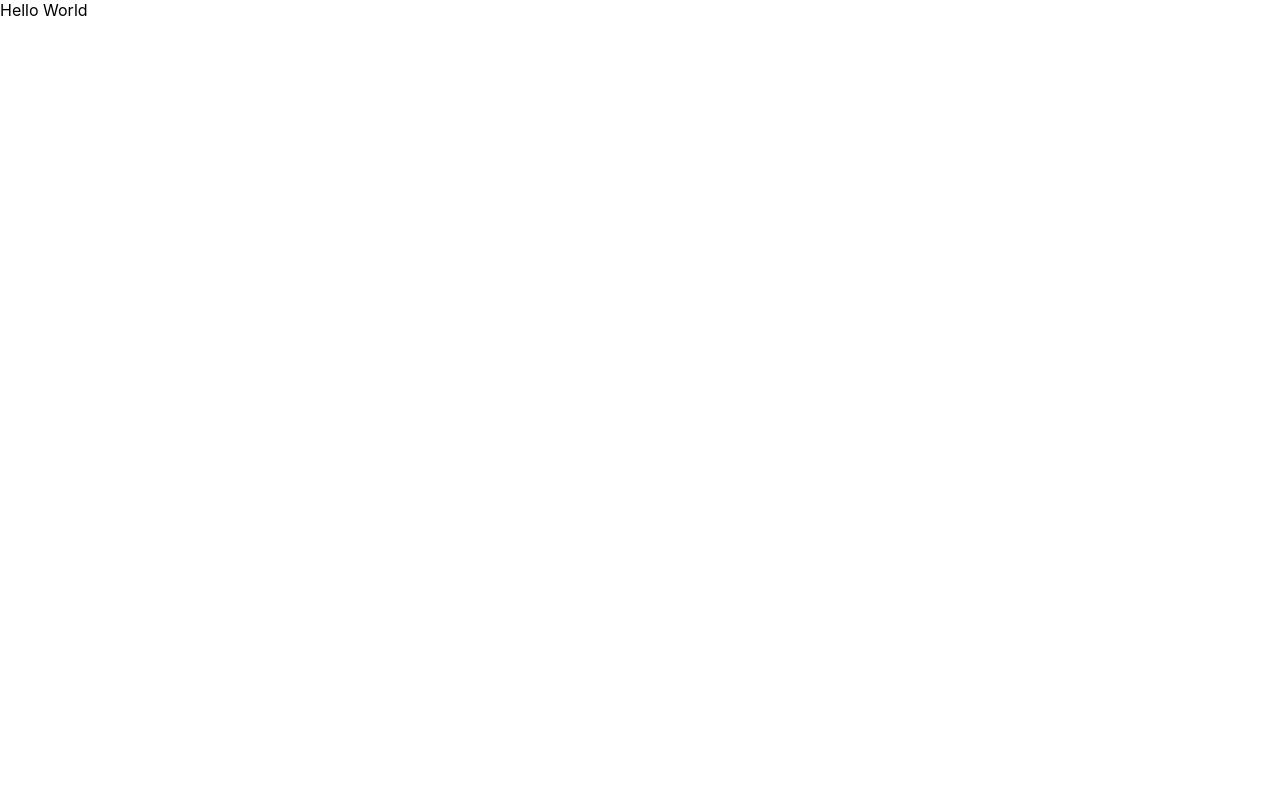
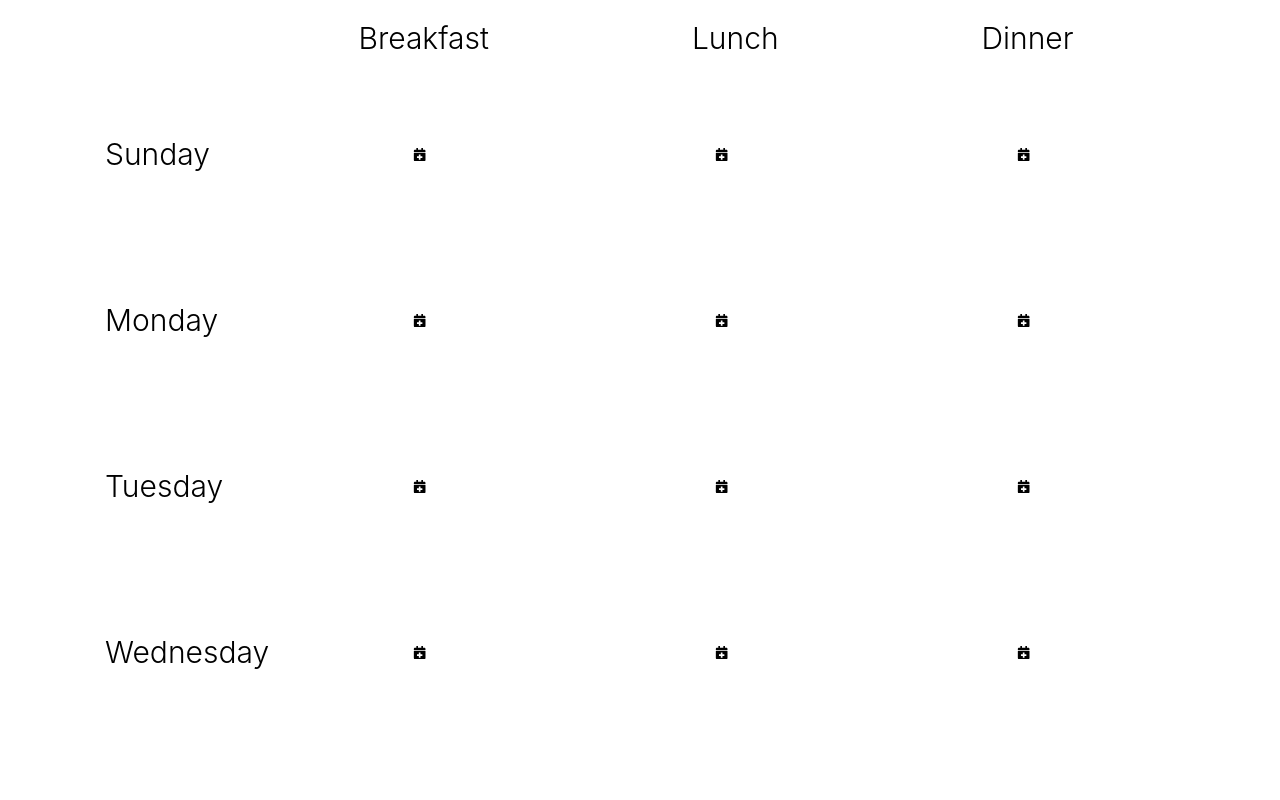
Before and after one commit to guilhermemalfatti/react-udacity-meals, a React (Create React App) app: page / in a window 1280 px wide. Shown: the top 800 px of the page. Built offline with nearby package versions, Linux system fonts and the light colour scheme.

Commit message:
Added a grid

```diff
--- a/package.json
+++ b/package.json
@@ -5,6 +5,9 @@
   "dependencies": {
     "react": "^16.5.2",
     "react-dom": "^16.5.2",
+    "react-icons": "^3.1.0",
+    "react-loading": "^2.0.3",
+    "react-modal": "^3.6.1",
     "react-redux": "^5.0.7",
     "react-scripts": "2.0.3",
     "redux": "^4.0.0"
--- a/src/components/App.js
+++ b/src/components/App.js
@@ -1,19 +1,53 @@
 import React, { Component } from 'react'
 import { connect } from 'react-redux'
 import { addrecipe, removeFromCalendar } from '../actions'
+import { capitalize } from '../utils/helper';
+import {FaCalendarPlus} from 'react-icons/fa'
+//console.log(FontAwesome)
 
 class App extends Component {
   render() {
-    console.log(this.props)
+    const { calendar, remove } = this.props
+    const mealOrder = ['breakfast', 'lunch', 'dinner']
+
     return (
-      <div>
-        Hello World
-      </div>
+      <div className='container'>
+        <ul className='meal-types'>
+          {mealOrder.map((mealType) => (
+            <li key={mealType} className='subheader'>
+              {capitalize(mealType)}
+            </li>
+          ))}
+        </ul>
+         <div className='calendar'>
+          <div className='days'>
+            {calendar.map(({ day }) => <h3 key={day} className='subheader'>{capitalize(day)}</h3>)}
+          </div>
+          <div className='icon-grid'>
+            {calendar.map(({ day, meals }) => (
+              <ul key={day}>
+                {mealOrder.map((meal) => (
+                  <li key={meal} className='meal'>
+                    {meals[meal]
+                      ? <div className='food-item'>
+                          <img src={meals[meal].image} alt={meals[meal].label}/>
+                          <button onClick={() => remove({meal, day})}>Clear</button>
+                        </div>
+                      : <button className='icon-btn'>
+                           <FaCalendarPlus />
+                        </button>}
+                  </li>
+                ))}
+              </ul>
+            ))}
+          </div>
+        </div>
+       </div>
     )
   }
 }
 
-function mapStateToProps (calendar) {
+function mapStateToProps ({calendar,food}) {
   const dayOrder = ['sunday', 'monday', 'tuesday', 'wednesday', 'thursday', 'friday', 'saturday']
 
   return {
@@ -21,7 +55,7 @@
       day,
       meals: Object.keys(calendar[day]).reduce((meals, meal) => {
         meals[meal] = calendar[day][meal]
-          ? calendar[day][meal]
+          ? food[calendar[day][meal]]
           : null
 
         return meals
--- a/src/reducers/index.js
+++ b/src/reducers/index.js
@@ -1,7 +1,8 @@
 import {
     ADD_RECIPE,
     REMOVE_FROM_CALENDAR,
-  } from '../actions'
+  } from '../actions';
+  import { combineReducers } from 'redux'
 
   const initialCalendarState = {
     sunday: {
@@ -79,4 +80,7 @@
     }
   }
 
-  export default calendar
+  export default combineReducers({
+    food,
+    calendar
+  })
```
Also changed, not shown: 1 other file (tests, documents, lock files or other folders).
